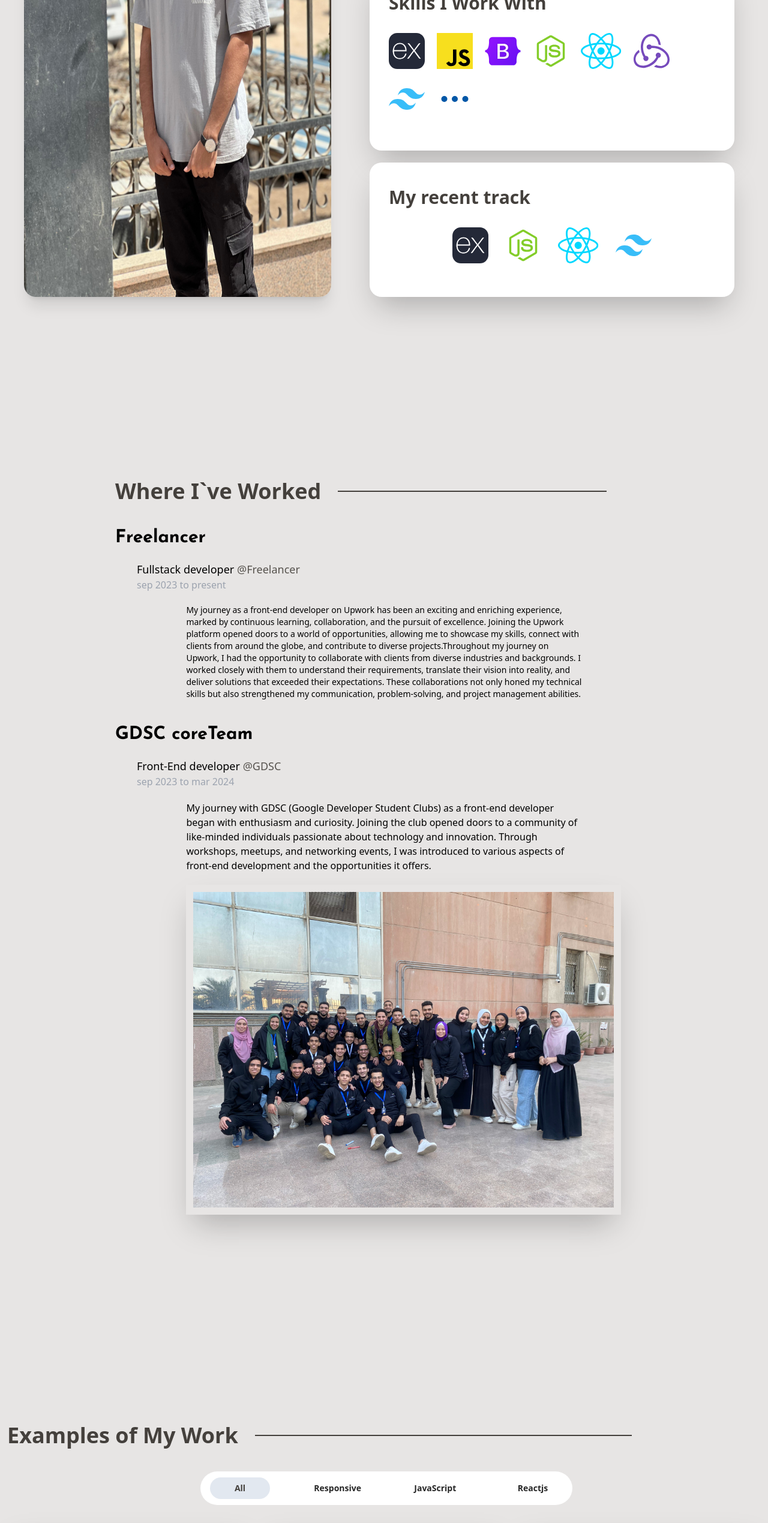
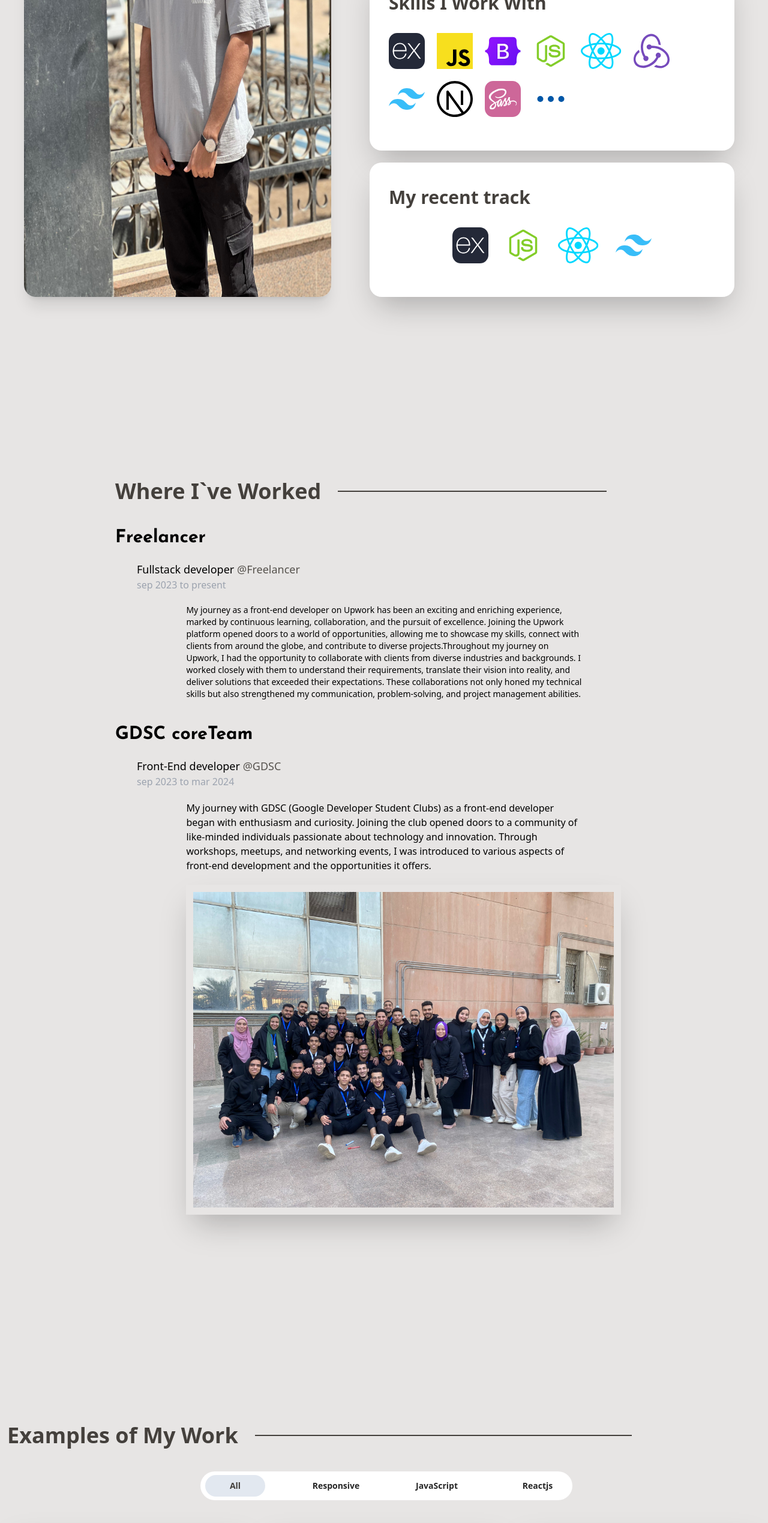
Before and after one commit to Faress-MoHamed/Fares, a React (Vite) app: page /#work in a window 1280 px wide. Shown: the part 1360-3899 px from the top of the page at 60% size. Built offline with nearby package versions, Linux system fonts and the light colour scheme; a web font is replaced by a local one.

Commit message:
add skills

```diff
--- a/public/skills/export.js
+++ b/public/skills/export.js
@@ -53,5 +53,5 @@ export {
   Vite,
   VueJs,
   Wordpress,
-  dots
+  dots,
 };
--- a/src/Layout/Work.jsx
+++ b/src/Layout/Work.jsx
@@ -109,7 +109,7 @@ const Work = () => {
         <div
           className={`h-12 flex md:w-2/4 w-full justify-center pl-2 md:rounded-full rounded-[5px] mb-10`}
         >
-          <ul className="bg-white md:py-7 py-1 px-4 w-full flex md:gap-0 gap-4 md:rounded-full rounded-[5px] justify-between items-center overflow-x-scroll">
+          <ul className="bg-white px-2 w-full flex md:gap-0 gap-4 md:rounded-full rounded-[5px] justify-between items-center overflow-x-scroll md:min-w-[450px] min-w-[80%]">
             {categories.map((el, index) => (
               <li
                 aria-label="select category"
--- a/src/ui/Icons.jsx
+++ b/src/ui/Icons.jsx
@@ -3,9 +3,11 @@ import {
   Bootstrap,
   Expressjs,
   Javascript,
+  NextJs,
   NodeJs,
   Reactjs,
   Redux,
+  Sass,
   TailwindCSS,
   dots,
 } from "../../public/skills/export";
@@ -31,6 +33,8 @@ function Icons({ dispatch }) {
     { name: "Reactjs", image: Reactjs },
     { name: "Redux", image: Redux },
     { name: "TailwindCSS", image: TailwindCSS },
+    { name: "Nextjs", image: NextJs },
+    { name: "Sass", image: Sass },
   ];
 
   return (
```
